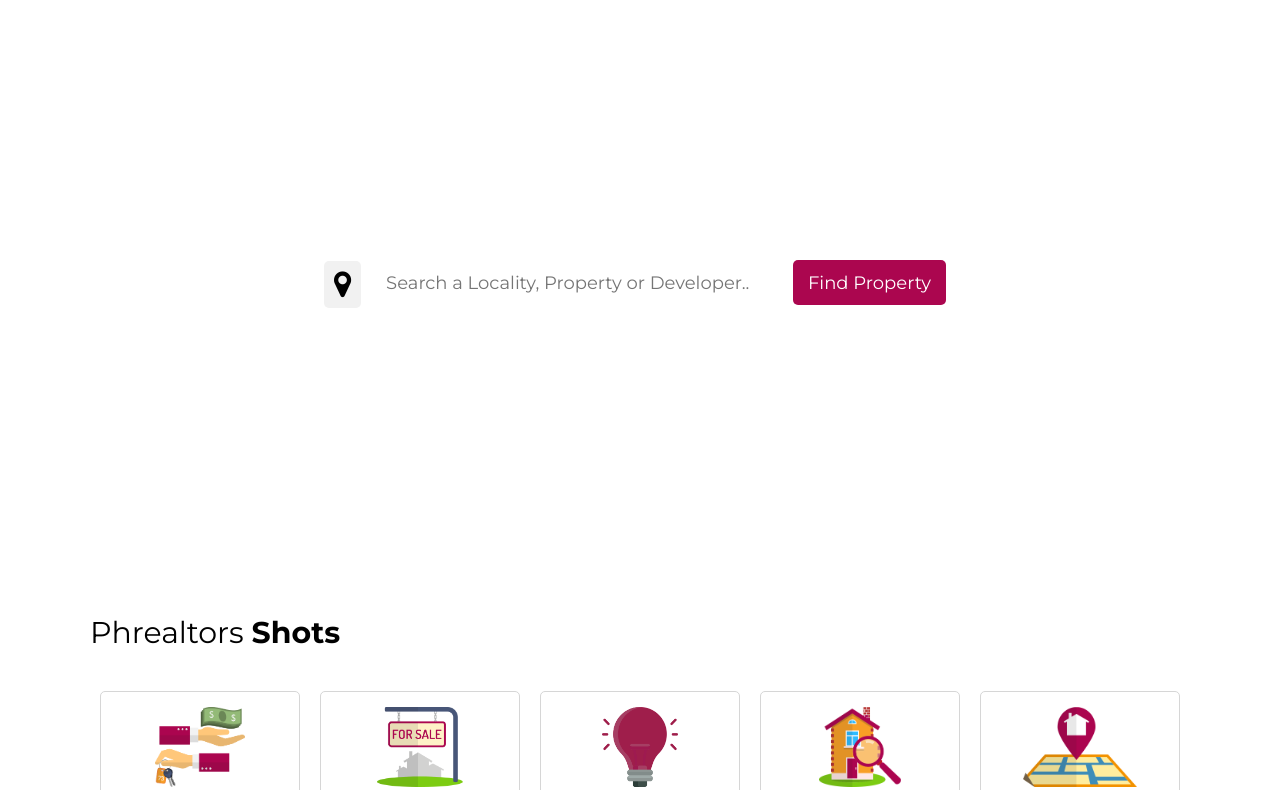
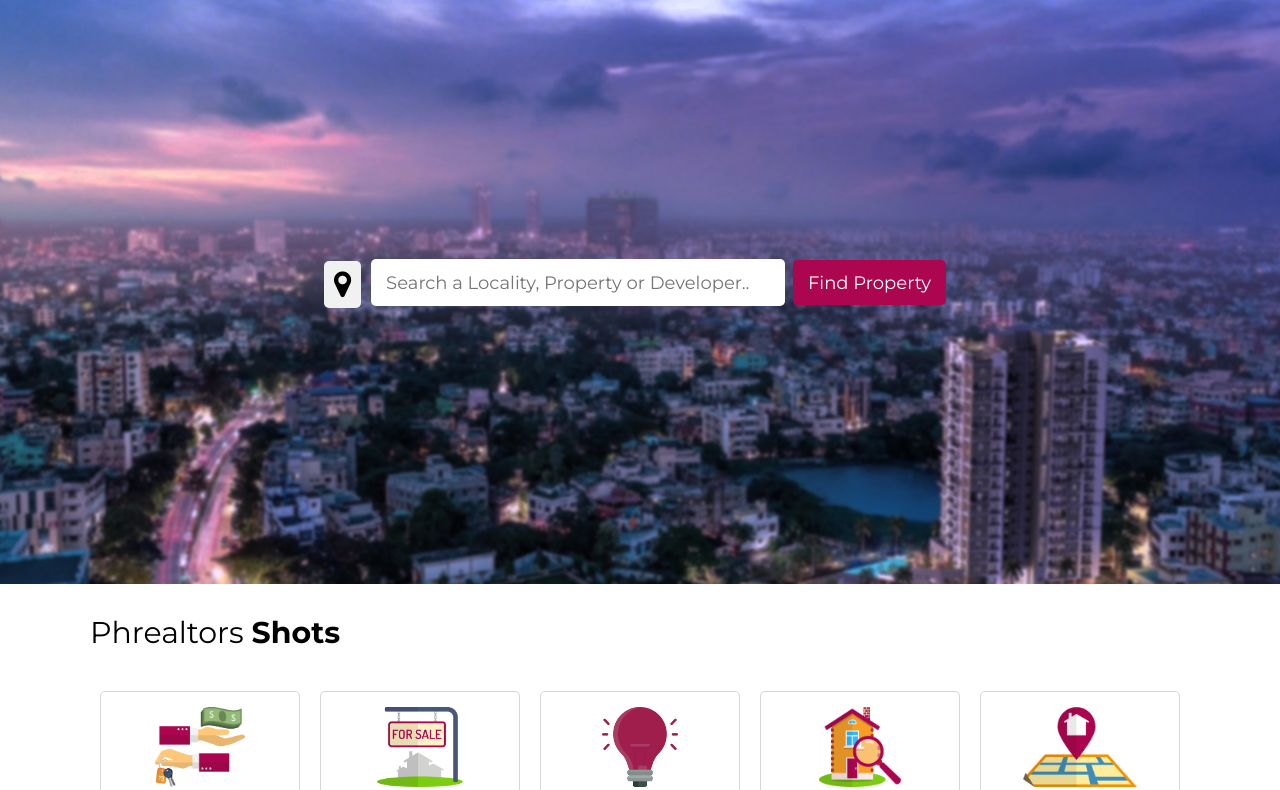
Before and after one commit to sourav2/Phrealtors, a plain HTML site: page index.html in a window 1280 px wide. Shown: the part 138-928 px from the top of the page. Drawn offline with nearby package versions, Linux system fonts and the light colour scheme.

Commit message:
Update Style.css

```diff
--- a/Style.css
+++ b/Style.css
@@ -1646,7 +1646,7 @@
                    display: flex;
                    width: 100%;
                    height: 600px;
-                   background-image: url("/Images/Group\ 1.jpg");
+                   background-image: url("Images/Group1.jpg");
                    background-position: center;
                    background-repeat: no-repeat;
                    background-size: cover;
```
